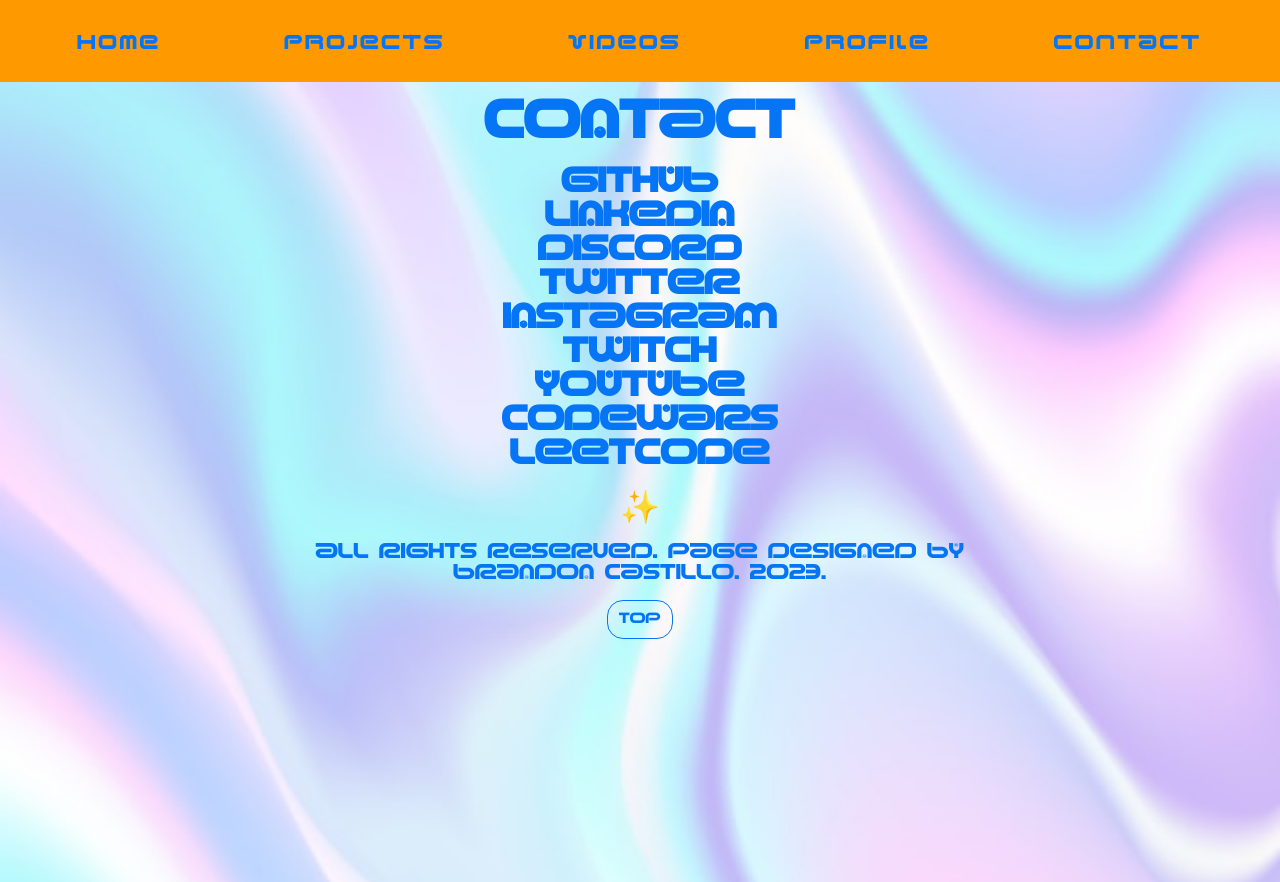
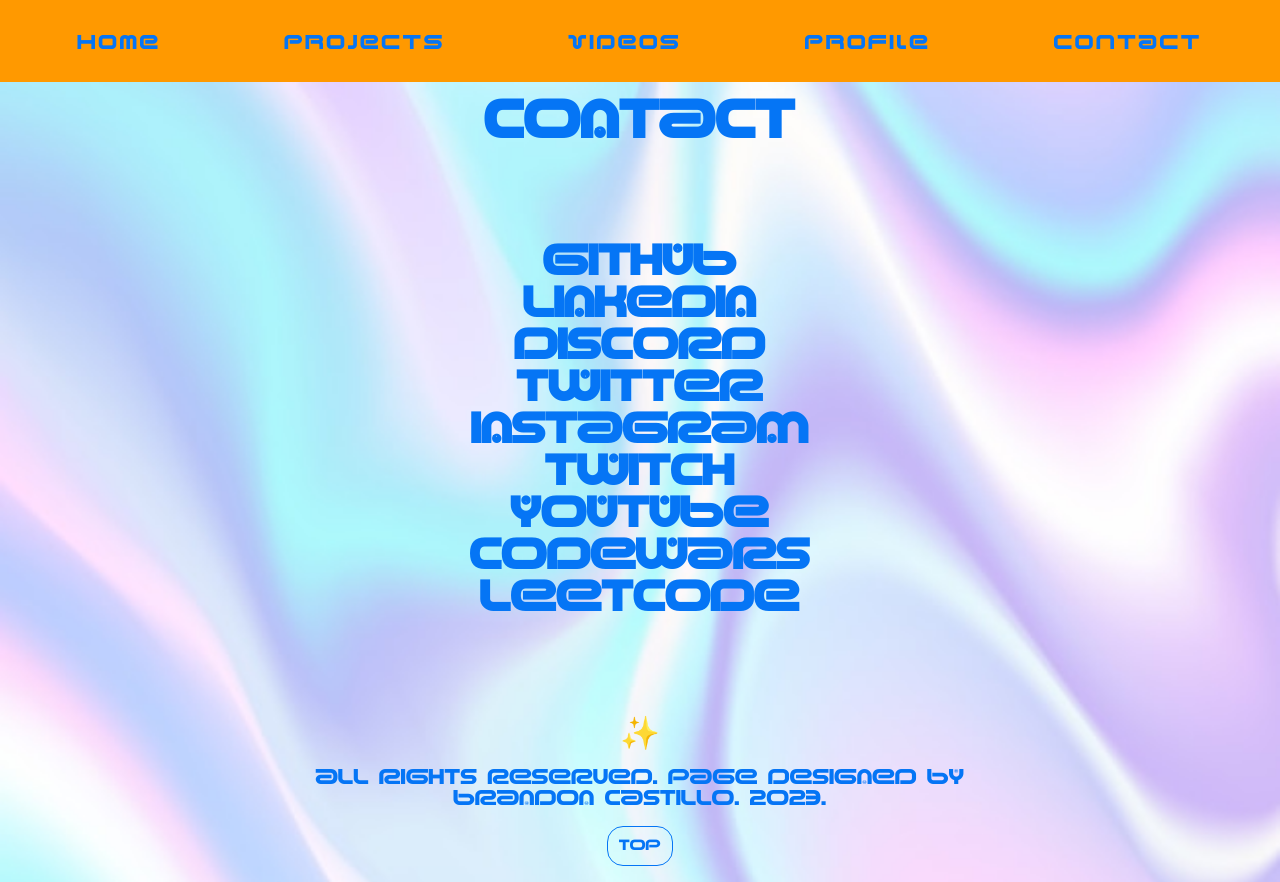
Before and after one commit to pibelanzallamas/brandon-portfolio, a React (Create React App) app: page /contact in a window 1280 px wide. Built offline with nearby package versions, Linux system fonts and the light colour scheme.

Commit message:
home fix

```diff
--- a/src/components/Home.jsx
+++ b/src/components/Home.jsx
@@ -4,6 +4,7 @@
   return (
     <div className="all">
       <div className="content">
+        <div className="ladoA">
           <h1>brandon castillo</h1>
           <h3 className="subtitle top">web designer</h3>
           <div className="image top">
@@ -12,7 +13,10 @@
               alt="ed-riding-bike"
             ></img>
           </div>
+        </div>
+        <div className="ladoB">
           <Credits />
+        </div>
       </div>
     </div>
   );
--- a/src/styles/App.css
+++ b/src/styles/App.css
@@ -138,7 +138,7 @@
   }
 }
 .contact-links {
-  font-size: 1.3rem;
+  font-size: 1.6rem;
 }
 .contact-links a:hover {
   color: #e84855;
@@ -169,6 +169,10 @@
   font-family: "amalgama";
   color: #0575f5;
   padding: 1rem;
+  display: flex;
+  height: 100vh;
+  flex-direction: column;
+  justify-content: space-between;
 }
 
 .top {
--- a/src/styles/App.sass
+++ b/src/styles/App.sass
@@ -42,6 +42,10 @@
   font-family: "amalgama"
   color: $blue-crayola
   padding: 1rem
+  display: flex
+  height: 100vh
+  flex-direction: column
+  justify-content: space-between
 
 .top
   margin-top: 1rem
--- a/src/styles/Contact.sass
+++ b/src/styles/Contact.sass
@@ -1,5 +1,5 @@
 .contact-links
-  font-size: 1.3rem
+  font-size: 1.6rem
   a:hover
     color: $red-crayola
     cursor: pointer
```
Also changed, not shown: 1 other file (tests, documents, lock files or other folders). Lines whose indentation alone changed are shown as unchanged.
